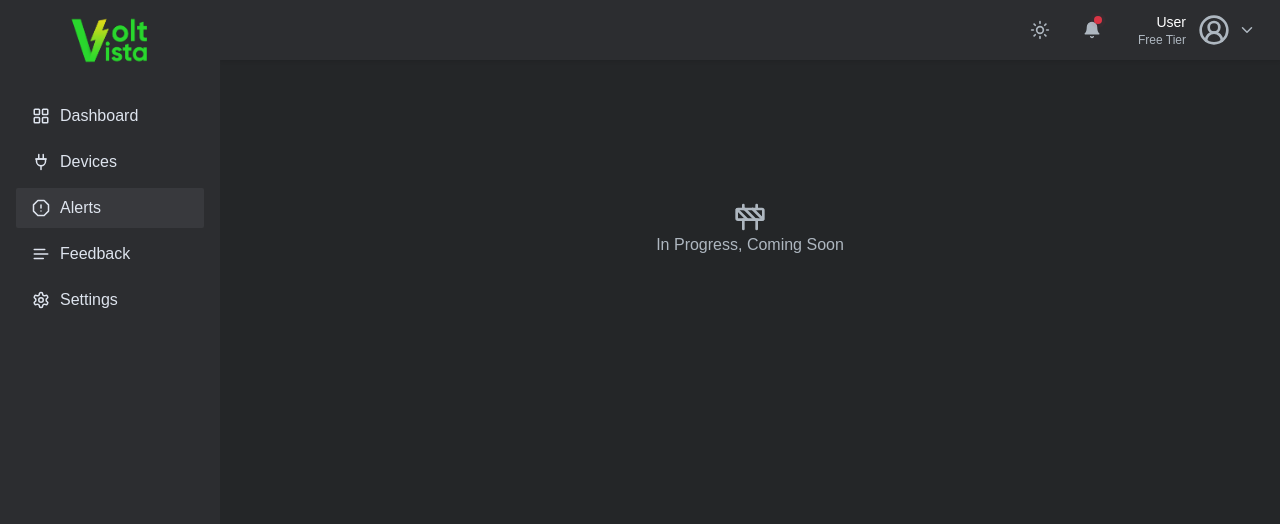
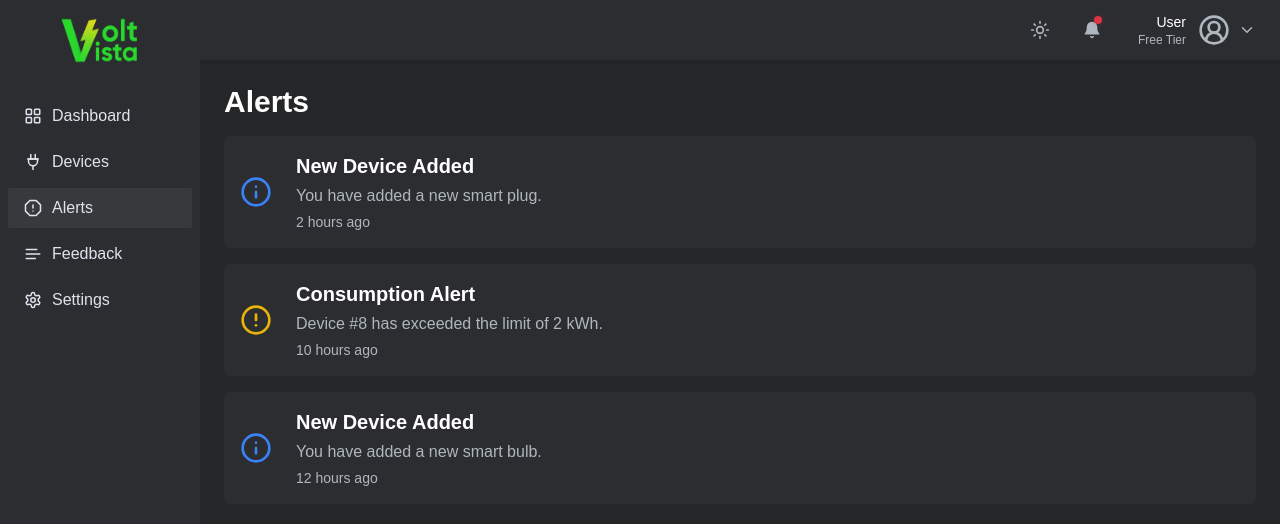
Before and after one commit to BorhanSaflo/volt-vista, a Next.js app: page /dashboard/alerts in a window 1280 px wide. Shown: the top 524 px of the page. Built offline with nearby package versions, Linux system fonts and the light colour scheme; a web font is replaced by a local one.

Commit message:
v0.3.3 - Add: Alerts page

```diff
--- a/app/dashboard/alerts/page.tsx
+++ b/app/dashboard/alerts/page.tsx
@@ -1,10 +1,29 @@
-import { Construction } from "lucide-react";
+import { alerts } from "@/data/sampleData";
+import { AlertCircle, AlertOctagon, CheckCircle, Info, LucideIcon } from "lucide-react";
+
+const AlertIcon = ({ type }: { type: Alert["type"] }) => {
+  if (type === "error") return <AlertOctagon size={32} className="text-red-500" />;
+  else if (type === "info") return <Info size={32} className="text-blue-500" />;
+  else if (type === "success") return <CheckCircle size={32} className="text-green-500" />;
+  return <AlertCircle size={32} className="text-yellow-500" />;
+};
 
 export default function page() {
-    return (
-        <div className="flex flex-col items-center justify-center h-72.5 w-full">
-            <Construction size={32} />
-            In Progress, Coming Soon
-        </div>
-    )
+  return (
+    <>
+      <h1 className="text-3xl font-bold text-black dark:text-white mb-4">Alerts</h1>
+      <div className="flex flex-col items-center gap-4">
+        {alerts.map((alert, index) => (
+          <div className="flex w-full items-center rounded-md bg-black p-4 gap-6" key={index}>
+            <AlertIcon type={alert.type} />
+            <div className="flex flex-col gap-1">
+              <h3 className="text-xl font-bold text-black dark:text-white">{alert.title}</h3>
+              <span className="font-medium">{alert.description}</span>
+              <span className="text-sm font-medium">{alert.timestamp}</span>
+            </div>
+          </div>
+        ))}
+      </div>
+    </>
+  );
 }
--- a/app/dashboard/layout.tsx
+++ b/app/dashboard/layout.tsx
@@ -9,12 +9,10 @@ export default function DashboardLayout({ children }: { children: React.ReactNod
         <div className="relative flex flex-1 flex-col overflow-y-auto overflow-x-hidden">
           <Header />
           <main>
-                        <div className="mx-auto max-w-screen-3xl p-4 md:p-6 2xl:p-10">
-                            {children}
-                        </div>
+            <div className="mx-auto max-w-screen-3xl p-4 md:p-6 2xl:p-10">{children}</div>
           </main>
         </div>
       </div>
     </div>
-    )
+  );
 }
--- a/app/page.tsx
+++ b/app/page.tsx
@@ -8,13 +8,32 @@ export default function page() {
         This App Is a Prototype
       </span>
       <div className="absolute top-0 right-0 h-screen w-screen lg:w-[55%]">
-        <video src="./videos/video.mp4" playsInline muted loop autoPlay controls={false} className="object-cover h-full w-full opacity-50 lg:opacity-100" />
+        <video
+          src="./videos/video.mp4"
+          playsInline
+          muted
+          loop
+          autoPlay
+          controls={false}
+          className="object-cover h-full w-full opacity-50 lg:opacity-100"
+        />
         <div className="w-full h-full top-0 left-0 absolute bg-gradient-to-t lg:bg-gradient-to-r from-[#000] via-[#000000b4] to-[#00000074]" />
       </div>
-      <div className={"absolute top-0 left-0 w-full lg:w-[70%] h-screen opacity-5 lg:opacity-10 bg-gradient-to-b lg:bg-gradient-to-r from-green-600 to-transparent"} />
-      <Image className="absolute -left-30 w-full lg:w-2/3 h-full hidden lg:block" src="/images/glow-homepage.png" alt="" width="100" height="1000" draggable={false} priority />
       <div
-        className="absolute w-full lg:w-auto p-10 top-1/2 left-1/2 lg:top-1/2 lg:left-10 3xl:left-60 transform -translate-x-1/2 -translate-y-1/2 lg:translate-x-0">
+        className={
+          "absolute top-0 left-0 w-full lg:w-[70%] h-screen opacity-5 lg:opacity-10 bg-gradient-to-b lg:bg-gradient-to-r from-green-600 to-transparent"
+        }
+      />
+      <Image
+        className="absolute -left-30 w-full lg:w-2/3 h-full hidden lg:block"
+        src="/images/glow-homepage.png"
+        alt=""
+        width="100"
+        height="1000"
+        draggable={false}
+        priority
+      />
+      <div className="absolute w-full lg:w-auto p-10 top-1/2 left-1/2 lg:top-1/2 lg:left-10 3xl:left-60 transform -translate-x-1/2 -translate-y-1/2 lg:translate-x-0">
         <div className="flex flex-col justify-center gap-3 w-full items-center lg:items-start text-center lg:text-left lg:max-w-[350px]">
           <h1 className="text-[#bae2c6] font-bold lg:text-[5rem] text-5xl">Volt Vista</h1>
           <h2 className="text-[#BFDBC8] font-semibold lg:text-[1.5rem] text-lg">
@@ -41,6 +60,6 @@ export default function page() {
           </div>
         </div>
       </div>
-    </section >
+    </section>
   );
 }
--- a/app/types/global.d.ts
+++ b/app/types/global.d.ts
@@ -11,7 +11,7 @@ declare global {
   };
 
   type DeviceData = {
-    id: number,
+    id: number;
     icon: LucideIcon;
     name: string;
     isOn: boolean;
@@ -19,6 +19,13 @@ declare global {
     usage: double;
     note: string;
   };
+
+  type Alert = {
+    title: string;
+    description: string;
+    type?: "error" | "warning" | "info" | "success";
+    timestamp: string;
+  };
 }
 
 export {};
--- a/components/CardDataStats.tsx
+++ b/components/CardDataStats.tsx
@@ -4,12 +4,7 @@ import clsx from "clsx";
 import { motion, useMotionTemplate, useMotionValue } from "framer-motion";
 import { MouseEvent } from "react";
 
-const CardContent = ({
-  title,
-  value,
-  rate,
-  levelUp,
-  icon }: CardStats) => {
+const CardContent = ({ title, value, rate, levelUp, icon }: CardStats) => {
   return (
     <>
       <div className="flex h-11.5 w-11.5 items-center justify-center rounded-full bg-meta-2 dark:bg-meta-4">
@@ -20,24 +15,32 @@ const CardContent = ({
           <h4 className="text-title-md font-bold text-black dark:text-white">{value}</h4>
           <span className="text-sm font-medium">{title}</span>
         </div>
-        {
-          rate && (
+        {rate && (
           <span
             className={clsx("flex items-center gap-1 text-sm font-medium", {
               "text-meta-3": levelUp,
               "text-meta-1": !levelUp,
             })}>
             {rate}
-              {levelUp ? <ArrowUp className="fill-meta-3" size={15} /> : <ArrowDown className="fill-meta-1" size={15} />}
+            {levelUp ? (
+              <ArrowUp className="fill-meta-3" size={15} />
+            ) : (
+              <ArrowDown className="fill-meta-1" size={15} />
+            )}
           </span>
-          )
-        }
+        )}
       </div>
     </>
   );
-}
+};
 
-const HoverSpotlightWrapper = ({ children, levelUp }: { children: React.ReactNode, levelUp?: boolean }) => {
+const HoverSpotlightWrapper = ({
+  children,
+  levelUp,
+}: {
+  children: React.ReactNode;
+  levelUp?: boolean;
+}) => {
   let mouseX = useMotionValue(0);
   let mouseY = useMotionValue(0);
 
@@ -58,7 +61,13 @@ const HoverSpotlightWrapper = ({ children, levelUp }: { children: React.ReactNod
           background: useMotionTemplate`
             radial-gradient(
               650px circle at ${mouseX}px ${mouseY}px,
-              ${levelUp !== undefined ? levelUp ? "rgba(255, 255, 255, 0.2)" : "rgba(0, 0, 0, 0.2)" : "rgba(255, 255, 255, 0.2)"} 0%,
+              ${
+                levelUp !== undefined
+                  ? levelUp
+                    ? "rgba(0, 255, 0, 0.2)"
+                    : "rgba(255, 0, 0, 0.2)"
+                  : "rgba(255, 255, 255, 0.2)"
+              } 0%,
               transparent 80%
             )
       `,
@@ -67,7 +76,7 @@ const HoverSpotlightWrapper = ({ children, levelUp }: { children: React.ReactNod
       {children}
     </div>
   );
-}
+};
 
 export default function CardDataStats({
   title,
@@ -86,8 +95,7 @@ export default function CardDataStats({
   }
 
   return (
-    <div
-      className="relative rounded-md border border-stroke bg-white py-6 px-7.5 shadow-default dark:border-strokedark dark:bg-boxdark">
+    <div className="relative rounded-md border border-stroke bg-white py-6 px-7.5 shadow-default dark:border-strokedark dark:bg-boxdark">
       <CardContent title={title} value={value} rate={rate} levelUp={levelUp} icon={icon} />
     </div>
   );
--- a/components/Header/DropdownNotification.tsx
+++ b/components/Header/DropdownNotification.tsx
@@ -3,6 +3,7 @@ import { useEffect, useRef, useState } from "react";
 import Link from "next/link";
 import { Bell } from "lucide-react";
 import clsx from "clsx";
+import { alerts } from "@/data/sampleData";
 
 const DropdownNotification = () => {
   const [dropdownOpen, setDropdownOpen] = useState(false);
@@ -31,24 +32,6 @@ const DropdownNotification = () => {
     document.addEventListener("keydown", keyHandler);
     return () => document.removeEventListener("keydown", keyHandler);
   });
-
-  const notifications = [
-    {
-      title: "New Device Added",
-      description: "You have added a new smart plug",
-      date: "2 hours ago",
-    },
-    {
-      title: "Consumption Alert",
-      description: "Your device #8 has exceeded the limit",
-      date: "10 hours ago",
-    },
-    {
-      title: "New Device Added",
-      description: "You have added a new smart bulb",
-      date: "12 hours ago",
-    },
-  ];
 
   return (
     <li className="relative">
@@ -82,7 +65,7 @@ const DropdownNotification = () => {
         </div>
 
         <ul className="flex h-auto flex-col overflow-y-auto">
-          {notifications.map((notification, index) => (
+          {alerts.map((notification, index) => (
             <li key={index}>
               <Link
                 className="flex flex-col gap-2.5 border-t border-stroke px-4.5 py-3 hover:bg-gray-2 dark:border-strokedark dark:hover:bg-meta-4"
@@ -91,8 +74,7 @@ const DropdownNotification = () => {
                   <span className="text-black dark:text-white">{notification.title}</span>{" "}
                   {notification.description}
                 </p>
-
-                <p className="text-xs">{notification.date}</p>
+                <p className="text-xs">{notification.timestamp}</p>
               </Link>
             </li>
           ))}
--- a/components/Sidebar/index.tsx
+++ b/components/Sidebar/index.tsx
@@ -67,8 +67,9 @@ export default function Sidebar() {
   return (
     <aside
       ref={sidebar}
-      className={`absolute left-0 top-0 z-9999 flex h-screen w-55 flex-col overflow-y-hidden bg-black duration-300 ease-linear dark:bg-boxdark lg:static lg:translate-x-0 ${sidebarOpen ? "translate-x-0" : "-translate-x-full"
-        }`}>
+      className={`absolute left-0 top-0 z-9999 flex h-screen w-50 flex-col overflow-y-hidden bg-black duration-300 ease-linear dark:bg-boxdark lg:static lg:translate-x-0 ${
+        sidebarOpen ? "translate-x-0" : "-translate-x-full"
+      }`}>
       <div className="flex items-center justify-center gap-2 px-6">
         <button
           ref={trigger}
@@ -86,7 +87,7 @@ export default function Sidebar() {
       </div>
 
       <div className="no-scrollbar flex flex-col overflow-y-auto duration-300 ease-linear">
-        <nav className="py-4 px-4">
+        <nav className="py-4 px-2">
           <div>
             <ul className="mb-6 flex flex-col gap-1.5">
               {links.map((link) => (
--- a/data/sampleData.tsx
+++ b/data/sampleData.tsx
@@ -45,6 +45,27 @@ export const dashboardStats: CardStats[] = [
     icon: <PlugZap size={24} />,
   },
 ];
+
+export const alerts: Alert[] = [
+    {
+      title: "New Device Added",
+      description: "You have added a new smart plug.",
+      type: "info",
+      timestamp: "2 hours ago",
+    },
+    {
+      title: "Consumption Alert",
+      description: "Device #8 has exceeded the limit of 2 kWh.",
+      type: "warning",
+      timestamp: "10 hours ago",
+    },
+    {
+      title: "New Device Added",
+      description: "You have added a new smart bulb.",
+      type: "info",
+      timestamp: "12 hours ago",
+    },
+  ];
 
 export const deviceData: DeviceData[] = [
   {
```
Also changed, not shown: app/dashboard/devices/[id]/page.tsx (+4 -8 lines), app/dashboard/devices/page.tsx (+7 -6 lines), app/dashboard/feedback/page.tsx (+6 -6 lines), app/dashboard/settings/page.tsx (+6 -6 lines). Lines whose indentation alone changed are shown as unchanged.
